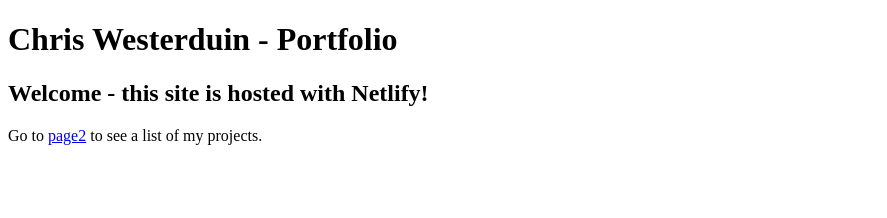
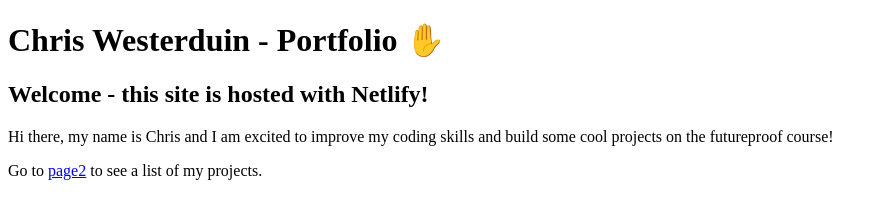
Before and after one commit to cwesterduin/futureproof-portfolio, a plain HTML site: page index.html in a window 1280 px wide. Shown: the whole page, without its empty margins (0-887 px from the left). Drawn offline with Linux system fonts and the light colour scheme.

Commit message:
add content and waving hand

```diff
--- a/index.html
+++ b/index.html
@@ -6,9 +6,13 @@
 
 <body>
 
-    <h1>Chris Westerduin - Portfolio</h1>
+    <h1>Chris Westerduin - Portfolio ✋</h1>
 
     <h2>Welcome - this site is hosted with Netlify!</h2>
+
+    <p>Hi there, my name is Chris and I am excited to improve my coding skills
+    and build some cool projects on the futureproof course!
+    </p>
 
     <p>Go to <a href="/page2">page2</a> to see a list of my projects.</p>
 
```
Also changed, not shown: page2.html (+1 -1 lines).
